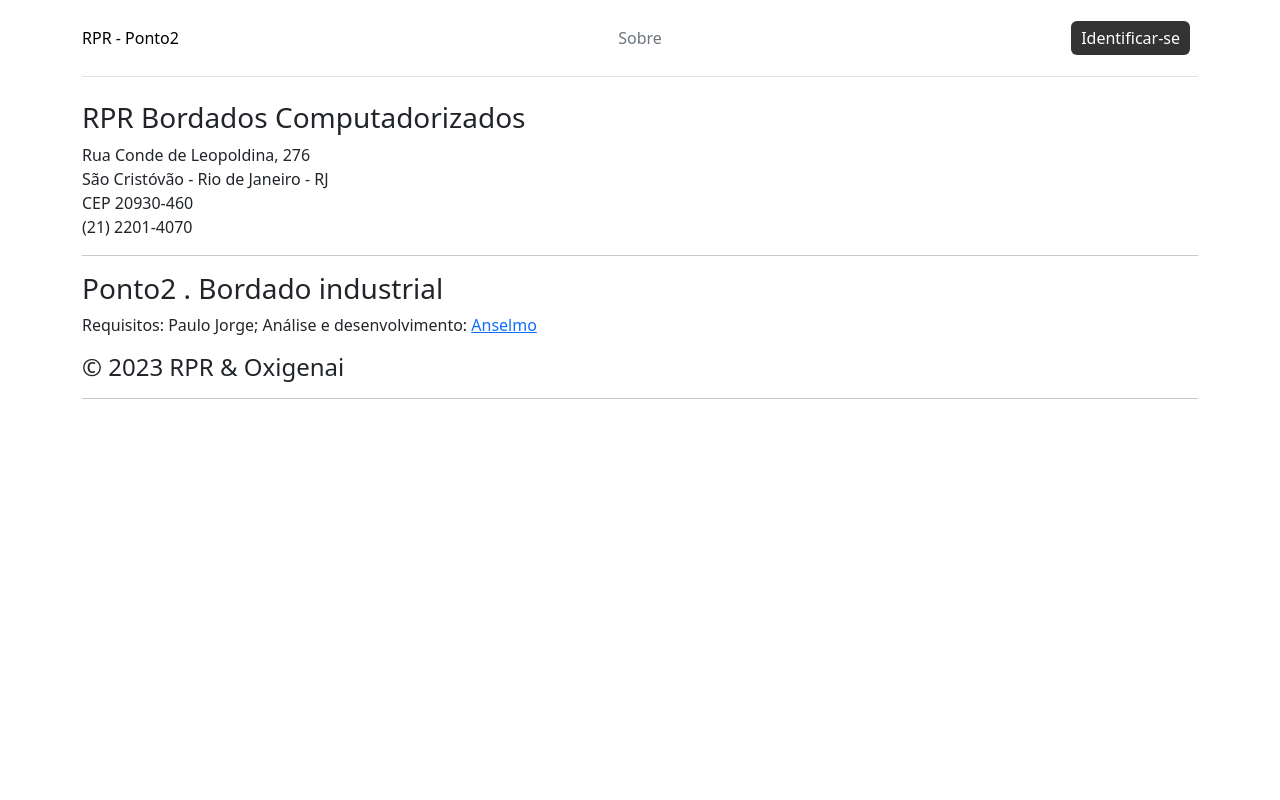
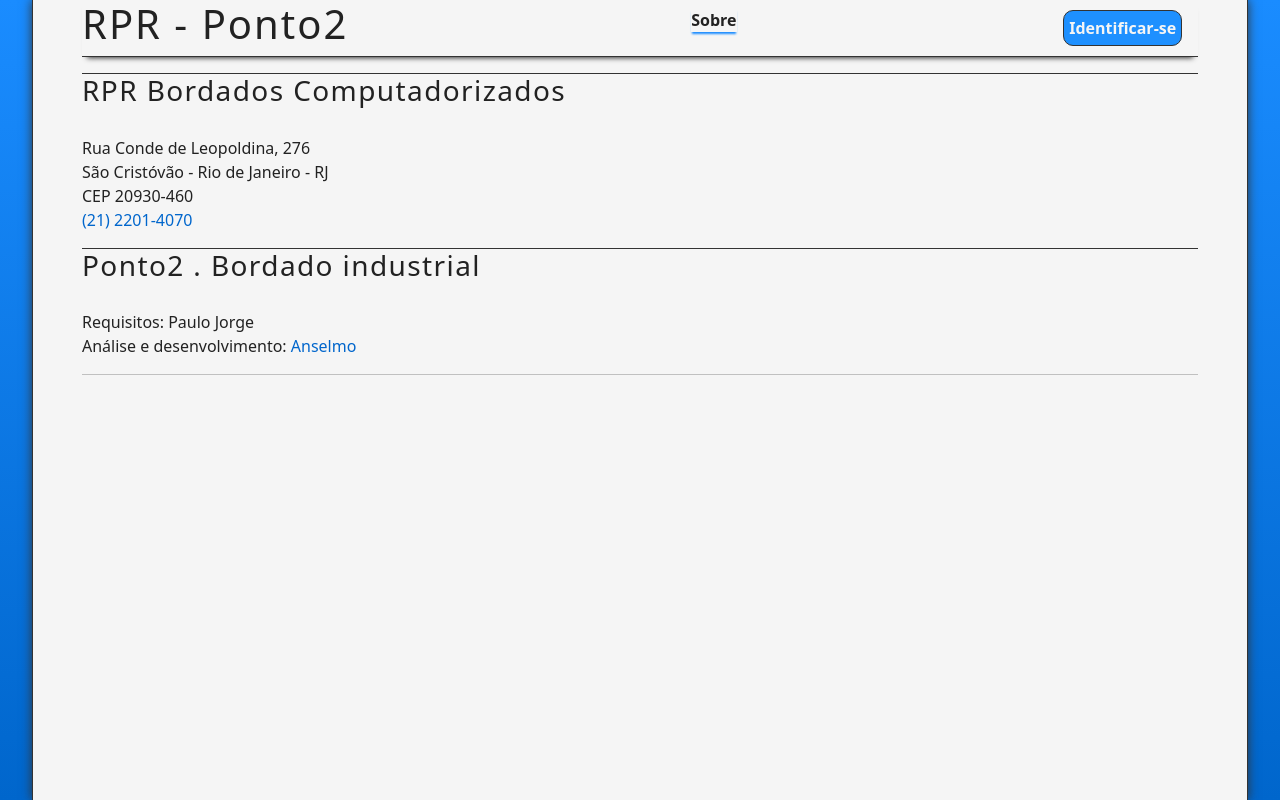
Before and after one commit to anselmobd/ponto2v0.9, a Django app: page /bordado/sobre in a window 1280 px wide. Run offline with Django 4.2, Linux system fonts and the light colour scheme; parts of the project's set-up code (start-up, migrations or seed data) failed here and were passed over.

Commit message:
iniciando uma versão sem boorstrap

```diff
--- a/src/static/css/style.css
+++ b/src/static/css/style.css
@@ -1,104 +1,188 @@
-/* Estilos para o cabeçalho */
-h4.tela {
-  background-color: #333;
-  color: #fff;
-  text-align: center;
-  padding: 5px;
+/* || RESET */
+*,
+*::after,
+*::before {
+    margin: 0;
+    padding: 0;
+    box-sizing: border-box;
 }
 
-/* Estilos para a tabela */
-table {
-  width: 100%;
-  border-collapse: collapse;
-  margin: 10px auto;
+img {
+    display: block;
+    max-width: 100%;
+    height: auto;
 }
 
-th, td {
-  border: 1px solid #ccc;
-  padding: 5px;
-  text-align: center;
+input,
+button,
+textarea {
+    font: inherit;
 }
 
-/* Estilos para os botões */
-button.btn {
-  padding: 5px 10px;
-  background-color: #333;
-  color: #fff;
-  border: none;
-  cursor: pointer;
-  margin: 5px;
-}
-button.btn:disabled {
-  padding: 5px 10px;
-  background-color: #999;
-  color: #fff;
-  border: none;
-  cursor: pointer;
-  margin: 5px;
-}
+/* || VARIABLES */
 
-/* Estilos para os campos de entrada */
-.input-container {
-  display: flex;
-  flex-direction: column;
-  margin: 5px;
-}
+:root {
+    /* FONTS */
+    --FF: sans-serif;
+    --FS: 1rem;
+    /* --FS: clamp(1rem, 2.2vh, 1.5rem); */
 
-.input-container label {
-  font-weight: bold;
-}
+    /* COLORS */
+    --BGCOLOR: #1a8cff;
+    --BGCOLOR-FADE: #0066cc;
+    --BGIMAGE: linear-gradient(to bottom, var(--BGCOLOR), var(--BGCOLOR-FADE));
 
-.input-container input[type="text"] {
-  padding: 3px;
-  width: 100%;
-}
+    --BODY-BGCOLOR: whitesmoke;
+    --FONT-COLOR: #222;
 
-.input-row td:first-child {
-  position: relative;
-}
+    --BORDER-COLOR: #333;
+    --BUTTON-BGCOLOR: dodgerblue;
+    --BUTTON-COLOR: whitesmoke;
 
-.input-row td:first-child input[type="text"] {
-  position: absolute;
-  top: 0;
-  left: 0;
-}
+    --LINK-ACTIVE: #1a8cff;
+    --LINK-COLOR: #0066cc;
+    --LINK-HOVER: #004080;
 
-.input-error-msg {
-  font-weight: 400 !important;
-  font-size: small;
-  color: red;
-}
+    /* BORDERS */
+    --BORDERS: 1px solid var(--BORDER-COLOR);
+    --BORDER-RADIUS: 10px;
 
-/* Style the custom dropdown */
-.custom-dropdown {
-  position: relative;
-}
-
-.custom-dropdown ul {
-  list-style: none;
-  padding: 0;
-  border: 1px solid #ccc;
-  max-height: 150px;
-  overflow-y: auto;
-  position: absolute;
-  top: 100%;
-  left: 0;
-  right: 0;
-  background-color: #fff;
-  z-index: 1000;
-}
-
-.custom-dropdown li {
-  padding: 5px;
-  cursor: pointer;
-}
-
-.custom-dropdown li:hover {
-  background-color: #f0f0f0;
+    /* STANDARD PADDING */
+    --PADDING-TB: 0.25em;
+    --PADDING-SIDE: 2.5%;
 }
 
 
-.custom-dropdown .selected {
-  background-color: #007bff;
-  color: #fff;
+/* || UTILITY CLASSES */
+.offscreen {
+    position: absolute;
+    left: -10000px;
 }
+
+.nowrap {
+    white-space: nowrap;
+}
+
+.center {
+    text-align: center;
+}
+
+.destaque {
+    font-weight: bold;
+    box-shadow: 0px 3px 2px -1px var(--BGCOLOR);
+}
+
+/* || GENERAL STYLES */
+
+html {
+    scroll-behavior: smooth;
+    font-size: var(--FS);
+    font-family: var(--FF);
+    background-color: var(--BGCOLOR);
+    background-image: var(--BGIMAGE);
+}
+
+body {
+    background-color: var(--BODY-BGCOLOR);
+    color: var(--FONT-COLOR);
+    min-height: 100vh;
+    max-width: 95vw;
+    margin: 0 auto;
+    border-left: var(--BORDERS);
+    border-right: var(--BORDERS);
+    box-shadow: 0 0 10px var(--BORDER-COLOR);
+}
+
+h1,
+h2,
+h3 {
+    letter-spacing: 0.05em;
+}
+
+h2,
+h3 {
+    margin-bottom: 1em;
+    color: var(--HIGHLIGHT-COLOR);
+}
+
+p {
+    line-height: 1.5;
+}
+
+a {
+    text-decoration: none;
+}
+
+a:any-link {
+    color: var(--LINK-COLOR);
+}
+
+a:hover,
+a:focus-visible {
+    color: var(--LINK-HOVER);
+}
+
+a:active {
+    color: var(--LINK-ACTIVE);
+}
+
+/* HEADER */
+
+.header {
+    position: sticky;
+    top: 0;
+    z-index: 1;
+    display: flex;
+    justify-content: space-between;
+    align-items: center;
+    background-color: var(--BODY-BGCOLOR);
+    border-bottom: var(--BORDERS);
+    box-shadow: 0 6px 5px -5px var(--BORDER-COLOR);
+}
+
+.header__h1 {
+    display: block;
+}
+
+.header__section {
+    padding: 0 1rem;
+}
+
+.header__section__ul {
+    list-style-type: none;
+    display: flex;
+    justify-content: space-between;
+    gap: 2rem;
+}
+
+.header__section__button {
+    padding: 0.3em;
+    border: var(--BORDERS);
+    border-radius: var(--BORDER-RADIUS);
+    background-color: var(--BUTTON-BGCOLOR);
+    color: var(--BUTTON-COLOR);
+    font-weight: bold;
+}
+
+/* || FOOTER */
+
+.footer {
+    position: sticky;
+    bottom: 0px;
+    text-align: center;
+    background-color: var(--BODY-BGCOLOR);
+    border-top: var(--BORDERS);
+    box-shadow: 0 -6px 5px -5px var(--BORDER-COLOR);
+}
+
+/* || MAIN */
+
+.main {
+    padding: var(--PADDING-TB) var(--PADDING-SIDE);
+    min-height: calc(100vh - 39px - 25px);
+}
+
+.main__article:not(:first-child) {
+    border-top: var(--BORDERS);
+    margin-top: 1rem;
+}
--- a/src/template/bordado/index/main.html
+++ b/src/template/bordado/index/main.html
@@ -1,6 +1,6 @@
-{% extends 'layout/index.html' %}
+{% extends 'layout/index_bs.html' %}
 {% block header %}
-  {% include 'layout/header.html' with app_link='bordado' %}
+  {% include 'layout/header_bs.html' with app_link='bordado' %}
 {% endblock %}
 {% block content %}
   <div v-cloak id="app"></div>
--- a/src/template/bordado/sobre.html
+++ b/src/template/bordado/sobre.html
@@ -3,13 +3,18 @@
   {% include 'layout/header.html' with app_link='sobre' %}
 {% endblock %}
 {% block content %}
-  <h3>RPR Bordados Computadorizados</h3>
-  <p>Rua Conde de Leopoldina, 276<br>
-    São Cristóvão - Rio de Janeiro - RJ<br>
-    CEP 20930-460<br>
-    (21) 2201-4070</p>
-  <hr>
-  <h3>Ponto2 . Bordado industrial</h3>
-  <p>Requisitos: Paulo Jorge; Análise e desenvolvimento: <a href="mailto:anselmo@oxigenai.com.br">Anselmo</a></p>
-  <h4>© 2023 RPR & Oxigenai</h4>
+  <article class="main__article">
+    <h3>RPR Bordados Computadorizados</h3>
+    <address>
+      Rua Conde de Leopoldina, 276<br>
+      São Cristóvão - Rio de Janeiro - RJ<br>
+      CEP 20930-460<br>
+      <a href="tel:+552122014070">(21) 2201-4070</a>
+    </address>
+  </article>
+  <article class="main__article">
+    <h3>Ponto2 . Bordado industrial</h3>
+    <p>Requisitos: Paulo Jorge<br>
+      Análise e desenvolvimento: <a href="mailto:anselmo@oxigenai.com.br">Anselmo</a></p>
+  </article>
 {% endblock %}
--- a/src/template/layout/header.html
+++ b/src/template/layout/header.html
@@ -1,16 +1,49 @@
-    <header class="d-flex flex-wrap align-items-center justify-content-center justify-content-md-between py-3 mb-4 border-bottom">
-      <div class="col-md-3 mb-2 mb-md-0">
-        <a href="{% url 'bordado:index' %}" class="d-inline-flex link-body-emphasis text-decoration-none">
-          RPR - Ponto2
+<header class="header">
+  <h1 class="header__h1">
+    RPR - Ponto2
+  </h1>
+
+  <section class="header__section">
+    <ul class="header__section__ul">
+      {% if request.user.is_authenticated %}
+        <li>
+          {% if app_link == 'bordado' %}
+            <span class="destaque">
+          {% else %}
+            <a href="{% url 'bordado:index' %}">
+          {% endif %}
+          Bordado
+          {% if app_link == 'bordado' %}
+            </span>
+          {% else %}
+            </a>
+          {% endif %}
+        </li>
+      {% endif %}
+      {% if app_link == 'sobre' %}
+        <span class="destaque">
+      {% else %}
+        <a href="{% url 'bordado:sobre' %}">
+      {% endif %}
+      Sobre
+      {% if app_link == 'sobre' %}
+        </span>
+      {% else %}
         </a>
-      </div>
+      {% endif %}
+    </ul>
+  </section>
 
-      <ul class="nav col-12 col-md-auto mb-2 justify-content-center mb-md-0">
-        {% if request.user.is_authenticated %}<li><a href="{% url 'bordado:index' %}" class="nav-link px-2{% if app_link == 'bordado' %} link-secondary{% endif %}">Bordado</a></li>{% endif %}
-        <li><a href="{% url 'bordado:sobre' %}" class="nav-link px-2{% if app_link == 'sobre' %} link-secondary{% endif %}">Sobre</a></li>
-      </ul>
-
-      <div class="col-md-3 text-end">
-        {% if request.user.is_authenticated %}{{ request.user.username }} <a href="{% url 'encerrar' %}"><button type="button" class="btn btn-outline-primary me-2">Encerrar</button></a>{% else %}<a href="{% url 'login' %}?next={% url 'bordado:index' %}"><button type="button" class="btn btn-outline-primary me-2">Identificar-se</button></a>{% endif %}
-      </div>
-    </header>
+  <section class="header__section">
+    {% if request.user.is_authenticated %}
+      {{ request.user.username }}
+      <a href="{% url 'encerrar' %}">
+        <button type="button" class="header__section__button">Encerrar</button>
+      </a>
+    {% else %}
+      <a href="{% url 'login' %}?next={% url 'bordado:index' %}">
+        <button type="button" class="header__section__button">Identificar-se</button>
+      </a>
+    {% endif %}
+  </section>
+</header>
```
Also changed, not shown: src/static/css/style_bs.css (added, +104 -0 lines), src/template/bordado/sobre_bs.html (added, +15 -0 lines), src/template/layout/header_bs.html (added, +16 -0 lines), src/template/layout/index_bs.html (renamed from src/bordado/migrations/0019_alter_cliente_cnpj2_alter_cliente_cnpj4_and_more.py, +33 -29 lines).
